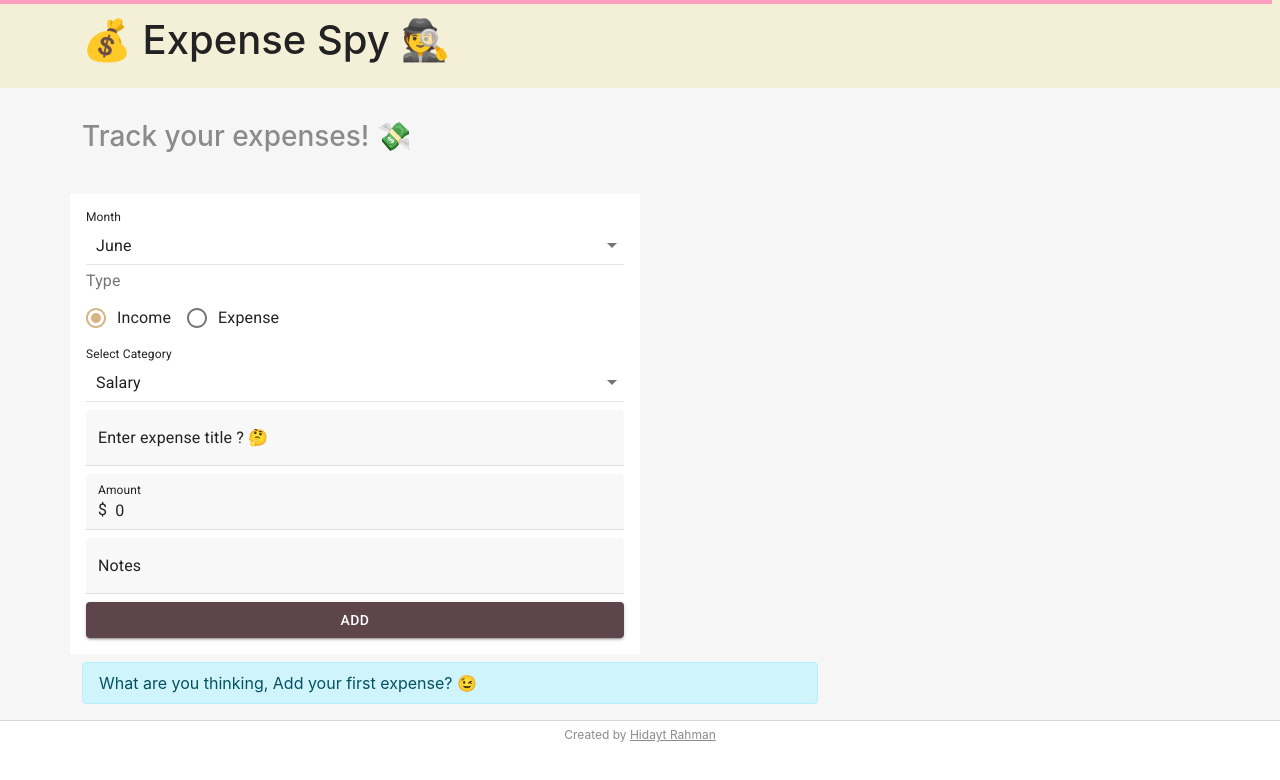
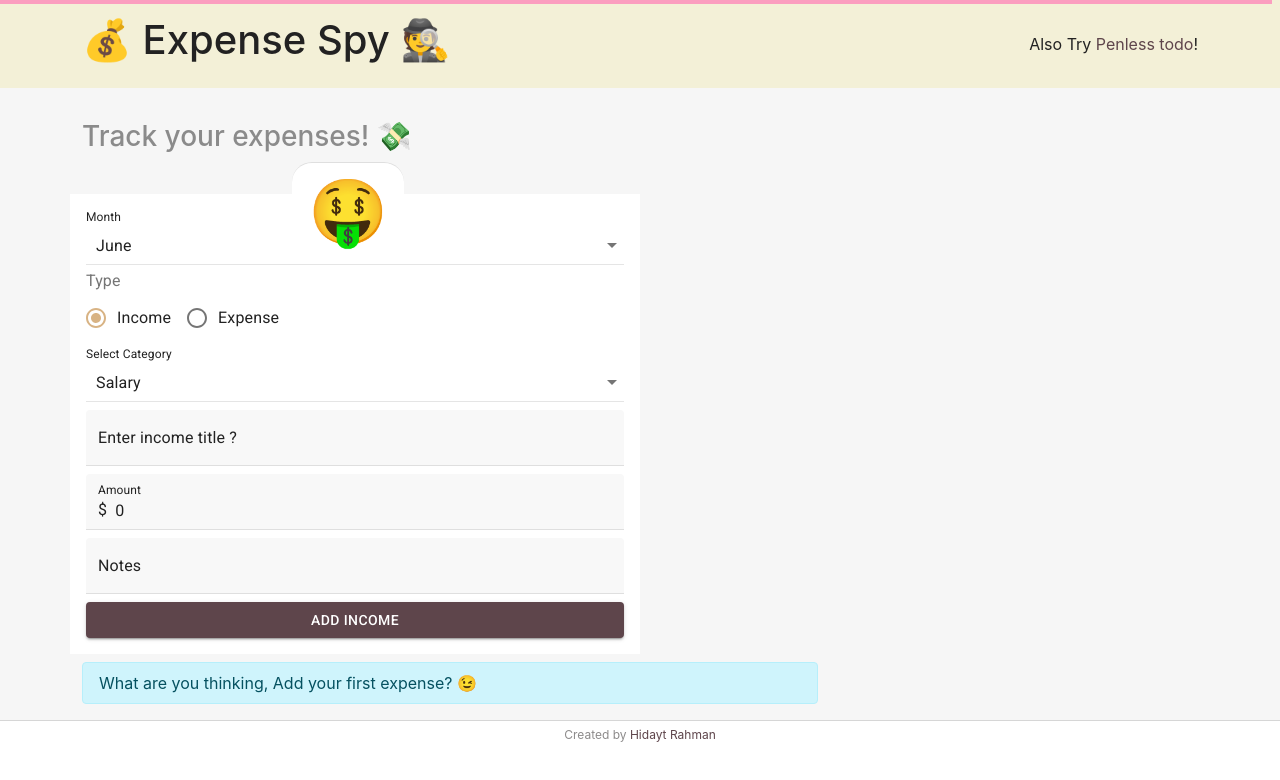
Before and after one commit to hidaytrahman/expenseSpy, a React (Create React App) app: page / in a window 1280 px wide. Shown: the top 780 px of the page. Built offline with nearby package versions, Linux system fonts and the light colour scheme.

Commit message:
expense type based labels and emoji

```diff
--- a/src/assets/scss/core/core.scss
+++ b/src/assets/scss/core/core.scss
@@ -1,6 +1,18 @@
 .custom-panel {
     background: $white-color;
     padding: 1rem;
+    position: relative;
+
+    .emoji-expresion {
+        font-size: 4rem;
+        position: absolute;
+        top: -2rem;
+        left: 39%;
+        background: white;
+        padding: 0 1rem;
+        border-radius: 20px;
+        border-top: 1px solid #dfdfdf;
+    }
 }
 
 .section-highlight-area {
--- a/src/assets/scss/reset.scss
+++ b/src/assets/scss/reset.scss
@@ -68,4 +68,9 @@
     .alert {
         padding: 0.5rem 1rem;
     }
+
+    a {
+        color: $primary-color;
+        text-decoration: none;
+    }
 }
--- a/src/components/shared/Header.js
+++ b/src/components/shared/Header.js
@@ -33,12 +33,14 @@ const Header = () => {
         <header className="main-header">
             <div className="container">
                 <div className="row">
-                    <div className="col-sm-10">
+                    <div className="col-sm-9">
                         <h1>💰 Expense Spy 🕵️  </h1>
 
                     </div>
-                    <div className="col-sm-2 d-none">
-                        <FormGroup className="d-flex align-items-end">
+                    <div className="col-sm-3 d-flex align-items-end justify-content-end ">
+
+                        <p>Also Try <a href="https://hidaytrahman.github.io/penless-todo/">Penless todo</a>!</p>
+                        <FormGroup className="d-flex  align-items-end d-none">
                             <FormControlLabel
                                 control={<Switch checked={darkMode}
                                     onChange={toggleChecked}
--- a/src/components/tracker/AddItem.js
+++ b/src/components/tracker/AddItem.js
@@ -20,13 +20,7 @@ import { useEffect, useRef, useState } from "react";
 import { monthList, currentMonth } from "../../core/date";
 
 const trackerCategoryList = {
-    income: [
-        "salary",
-        "freelance",
-        "gift",
-        "cashback",
-        "other"
-    ],
+  income: ["salary", "freelance", "gift", "cashback", "other"],
   expense: [
     "personal",
     "entertainment",
@@ -35,9 +29,9 @@ const trackerCategoryList = {
     "EMI",
     "savings",
     "cash",
-        "other"
-    ]
-  }
+    "other",
+  ],
+};
 
 const AddItem = (props) => {
   const { trackerList, progress } = props;
@@ -46,7 +40,9 @@ const AddItem = (props) => {
 
   const [trackerMonth, setTrackerMonth] = useState(currentMonth);
   const [trackerType, setTrackerType] = useState("income");
-  const [trackerCategory, setTrackerCategory] = useState(trackerCategoryList[trackerType][0]);
+  const [trackerCategory, setTrackerCategory] = useState(
+    trackerCategoryList[trackerType][0]
+  );
   const [trackerTitle, setTrackerTitle] = useState("");
   const [trackerAmount, setTrackerAmount] = useState(0);
   const [trackerNotes, setTrackerNotes] = useState("");
@@ -70,7 +66,7 @@ const AddItem = (props) => {
       props.addItem(trackerData);
 
       setTrackerTitle("");
-      refTodo.current.value= "";
+      refTodo.current.value = "";
       refTodo.current.focus();
 
       setMessage("");
@@ -79,9 +75,7 @@ const AddItem = (props) => {
     }
   };
 
-
   useEffect(() => {
-
     const incomeAmountList = trackerList
       .filter((item) => item.type === "income")
       .map((item) => parseInt(item.amount));
@@ -100,9 +94,12 @@ const AddItem = (props) => {
 
   return (
     <form onSubmit={onSubmit}>
-      {message && <div className="alert alert-danger">{ message }</div>}
+
+      {message && <div className="alert alert-danger">{message}</div>}
       <div className="row">
+
         <div className="custom-panel col-sm-6 mb-2">
+        <div className="emoji-expresion">{(trackerType ==='income') ? <span>🤑</span> : <span>😑</span>}</div>
           <FormControl className="mb-2" fullWidth>
             <InputLabel htmlFor="age-native-simple">Month</InputLabel>
             <Select
@@ -151,9 +148,7 @@ const AddItem = (props) => {
               onChange={(e) => setTrackerCategory(e.target.value)}
             >
               <option aria-label="None" value="" />
-              {
-
-              trackerCategoryList[trackerType].map((cat, index) => {
+              {trackerCategoryList[trackerType].map((cat, index) => {
                 return (
                   <option value={cat} key={index}>
                     {cat}
@@ -165,7 +160,7 @@ const AddItem = (props) => {
 
           <TextField
             className="mb-2"
-            label="Enter expense title ? 🤔"
+            label={`Enter ${trackerType} title ?`}
             variant="filled"
             fullWidth
             inputRef={refTodo}
@@ -199,7 +194,7 @@ const AddItem = (props) => {
           />
 
           <Button type="submit" variant="contained" color="primary" fullWidth>
-            Add
+            Add {trackerType}
           </Button>
         </div>
 
--- a/src/components/tracker/TrackerList.js
+++ b/src/components/tracker/TrackerList.js
@@ -11,7 +11,7 @@ const TrackerList = (props) => {
           trackerList &&
           trackerList.map((expense, index) => {
             return (
-              <Card className={(expense.type === 'income') ? "income-list-item": "expense-list-item"}>
+              <Card key={index} className={(expense.type === 'income') ? "income-list-item": "expense-list-item"}>
                 <CardContent>
                   <div className="list-header row">
                     <div className="col-sm-4 amount">
--- a/src/core/date.js
+++ b/src/core/date.js
@@ -13,12 +13,11 @@ export const monthList = [
     "december"
 ];
 
-const d = new Date();
 
-export const currentMonth = monthList[d.getMonth()];
+// Date utils
+const date = new Date();
+// get date as a string
+export const currentMonth = monthList[date.getMonth()];
 
-export const getCurrentMonthName = () => {
-    const d = new Date();
-
-    return monthList[d.getMonth()];
-}
+// get date as a string by calling a method
+export const getCurrentMonthName = () => monthList[date.getMonth()];
```
Lines whose indentation alone changed are shown as unchanged.
